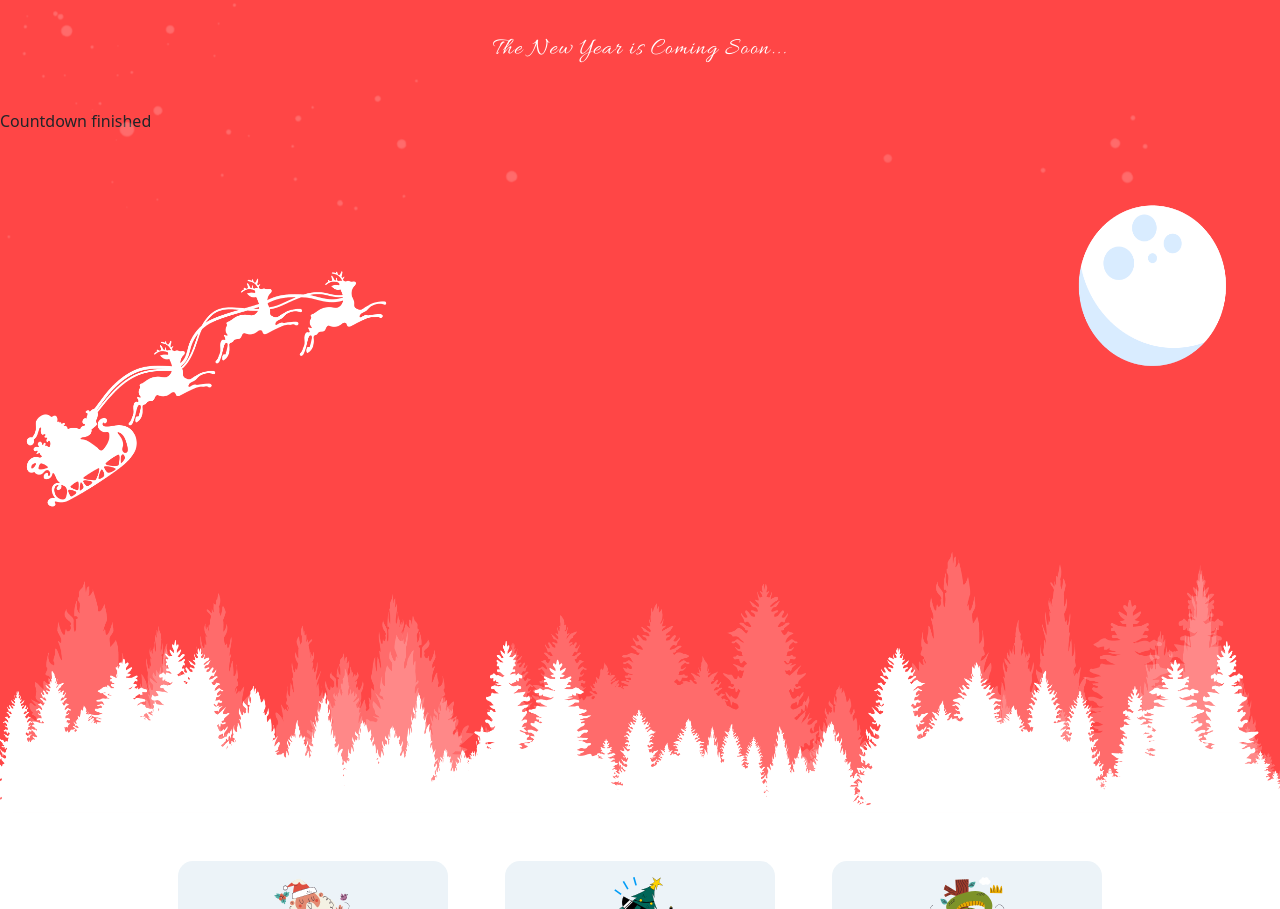
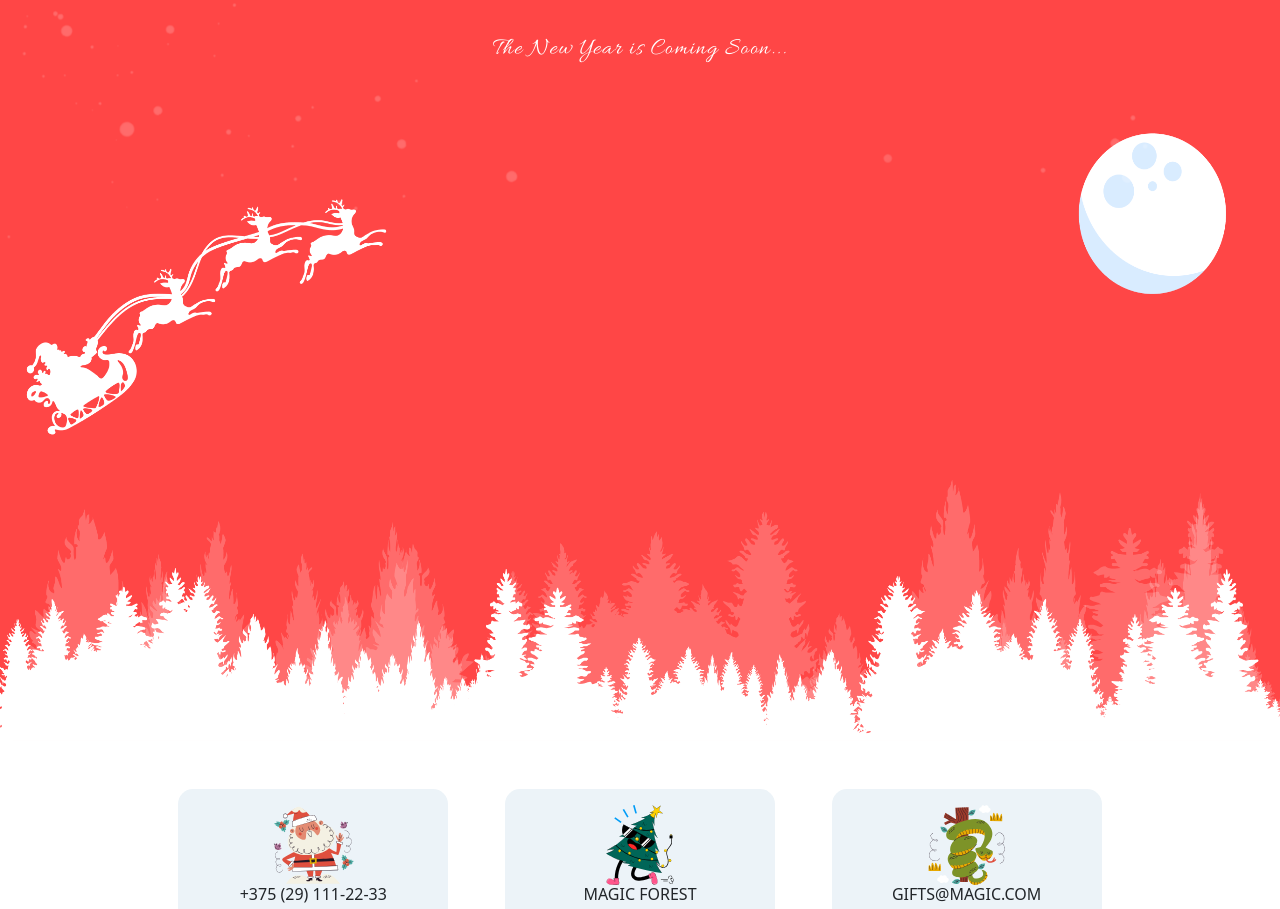
Before and after one commit to Siil777/Christmas, a plain HTML site: page index.html in a window 1280 px wide. Shown: the part 1601-2510 px from the top of the page. Drawn offline with Linux system fonts and the light colour scheme.

Commit message:
Update index.html

```diff
--- a/index.html
+++ b/index.html
@@ -213,9 +213,9 @@
                 <div class="d-flex justify-content-center mt-5 custom-year">
                     The New Year is Coming Soon...
                 </div>
-                <div class="mt-5" id="container-timer">
-                    <!--time-->
-                </div>
+                <!--<div class="mt-5" id="container-timer">
+                    time
+                </div>-->
             </div>
                 <div class="d-flex justify-content-center">
                     <img class="custom-deer" src="images/deer.png" alt="deer">
```
